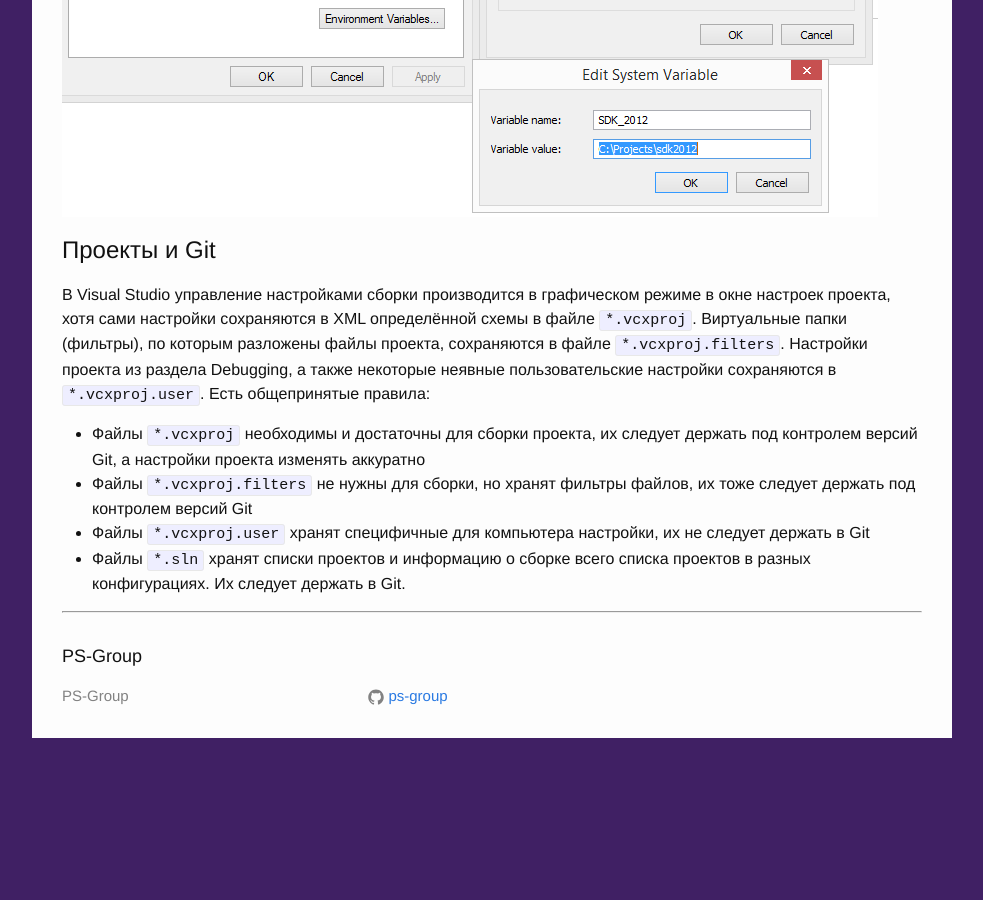
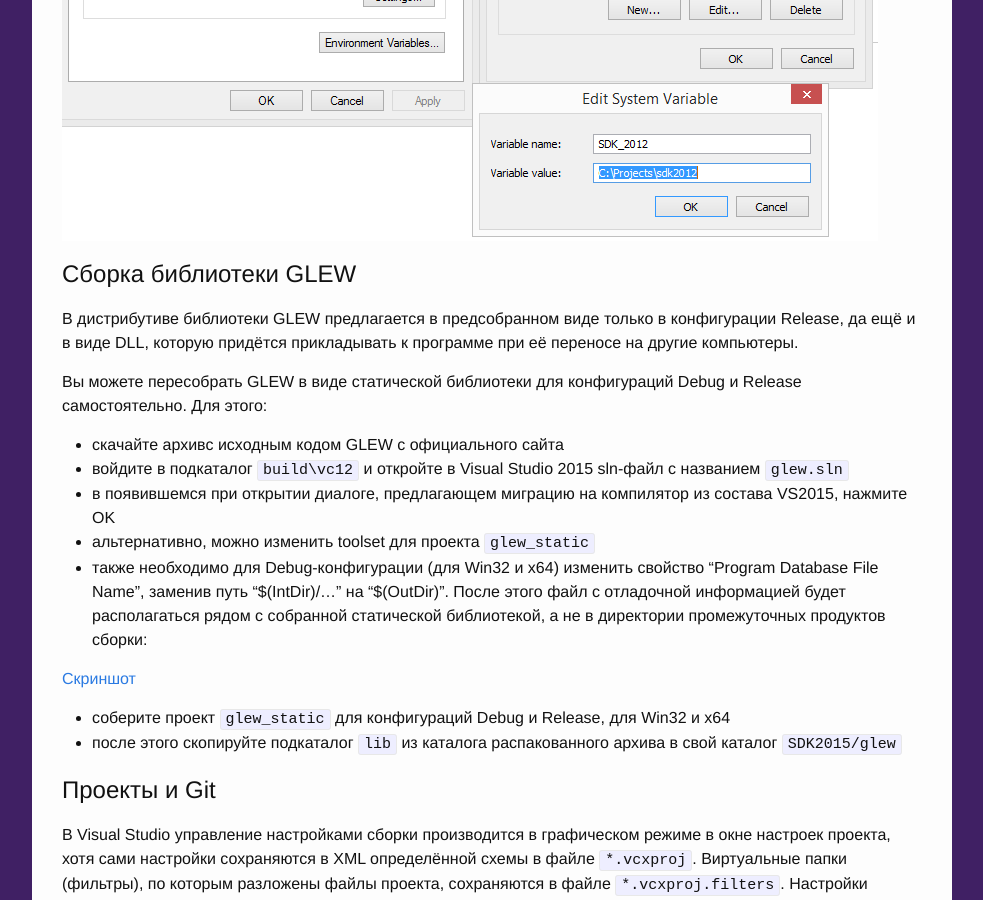
Before and after one commit to ps-group/ps-group.github.io, a Jekyll site: the page built from _opengl/windows_env.md, in a window 1280 px wide and 900 px high, scrolled down 3927 px. Shown: the whole window, without its empty margins (148-1131 px from the left). Built offline with Jekyll 4.4.1, drawn with Linux system fonts in a browser that asks for light colours; before the commit the page ends 4695 px from its top, so only the background shows below that; some of the changed text lies outside the part shown.

Commit message:
Update windows_env.md

```diff
--- a/_opengl/windows_env.md
+++ b/_opengl/windows_env.md
@@ -58,6 +58,23 @@ SDL2 и GLEW являются библиотеками языка C и соде
 
 ![Скриншот](img/setup_system_variable.png)
 
+## Сборка библиотеки GLEW
+
+В дистрибутиве библиотеки GLEW предлагается в предсобранном виде только в конфигурации Release, да ещё и в виде DLL, которую придётся прикладывать к программе при её переносе на другие компьютеры.
+
+Вы можете пересобрать GLEW в виде статической библиотеки для конфигураций Debug и Release самостоятельно. Для этого:
+
+- скачайте архивс исходным кодом GLEW с официального сайта
+- войдите в подкаталог `build\vc12` и откройте в Visual Studio 2015 sln-файл с названием `glew.sln`
+- в появившемся при открытии диалоге, предлагающем миграцию на компилятор из состава VS2015, нажмите OK
+- альтернативно, можно изменить toolset для проекта `glew_static`
+- также необходимо для Debug-конфигурации (для Win32 и x64) изменить свойство "Program Database File Name", заменив путь "$(IntDir)/..." на "$(OutDir)". После этого файл с отладочной информацией будет располагаться рядом с собранной статической библиотекой, а не в директории промежуточных продуктов сборки:
+
+[Скриншот](img/glew_static_pdb.png)
+
+- соберите проект `glew_static` для конфигураций Debug и Release, для Win32 и x64
+- после этого скопируйте подкаталог `lib` из каталога распакованного архива в свой каталог `SDK2015/glew`
+
 ## Проекты и Git
 
 В Visual Studio управление настройками сборки производится в графическом режиме в окне настроек проекта, хотя сами настройки сохраняются в XML определённой схемы в файле `*.vcxproj`. Виртуальные папки (фильтры), по которым разложены файлы проекта, сохраняются в файле `*.vcxproj.filters`. Настройки проекта из раздела Debugging, а также некоторые неявные пользовательские настройки сохраняются в `*.vcxproj.user`. Есть общепринятые правила:
```
